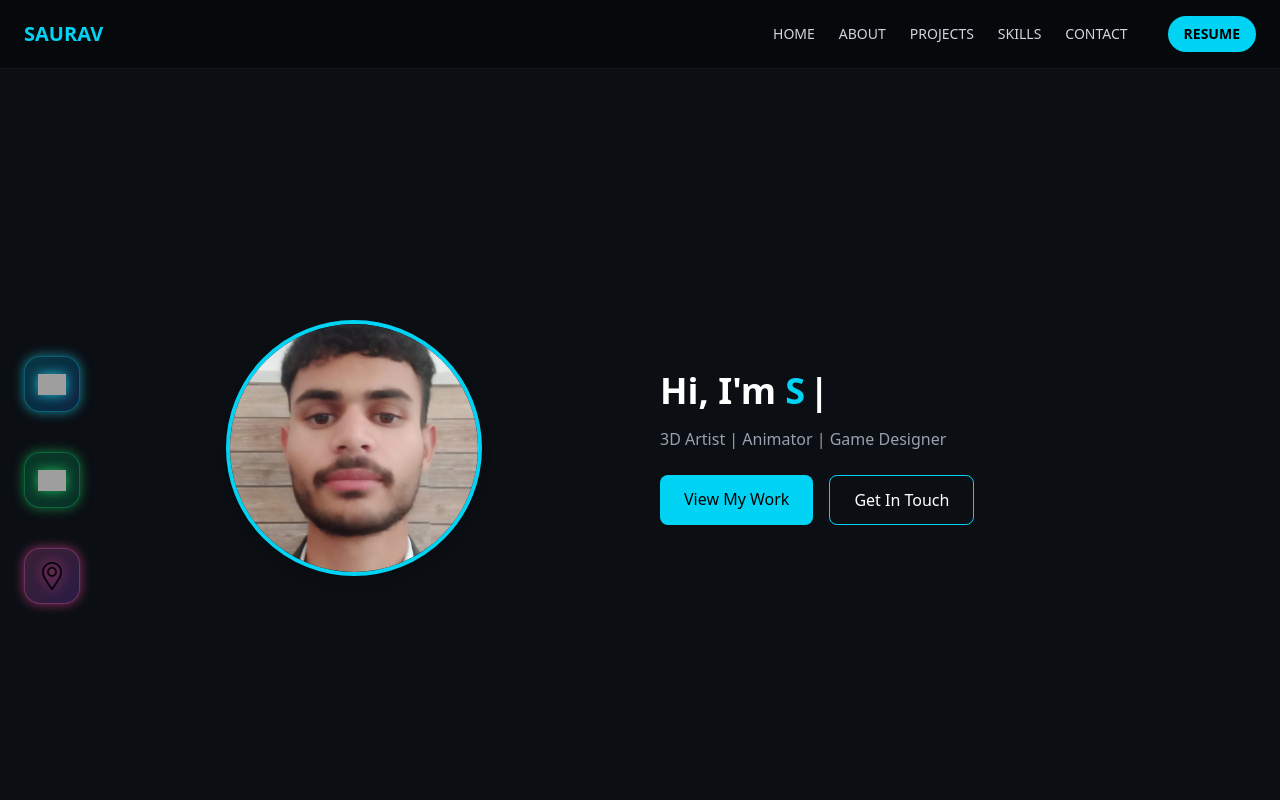
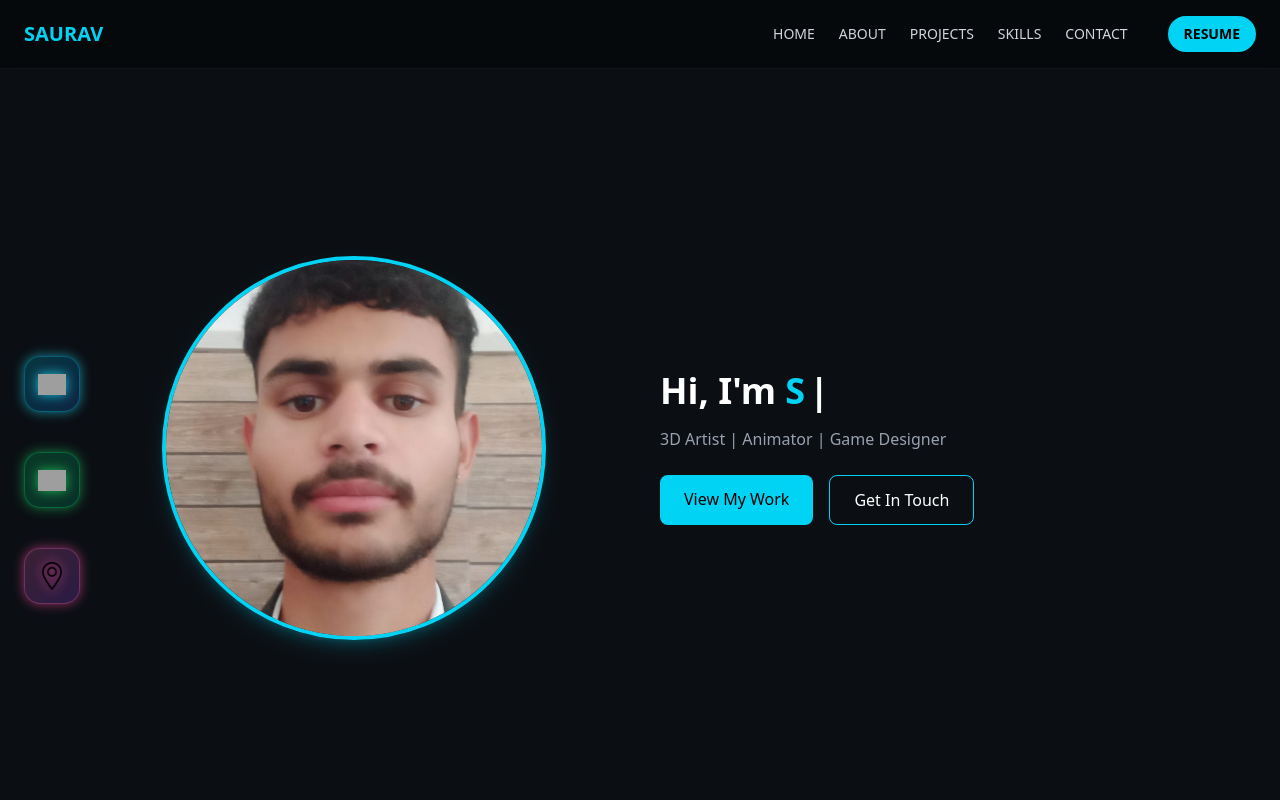
Before and after one commit to sauravbhandari007/sauravbhandari007, a React (Vite) app: page / in a window 1280 px wide. Shown: the top 800 px of the page. Built offline with nearby package versions, Linux system fonts and the light colour scheme; grey boxes are pictures that could not be loaded.

Commit message:
hello bsdk

```diff
--- a/src/components/Hero.jsx
+++ b/src/components/Hero.jsx
@@ -40,8 +40,8 @@ export default function Hero() {
         <section id="home" className="min-h-screen flex items-center justify-center pt-24">
             <div className="max-w-6xl w-full grid md:grid-cols-2 gap-10 px-6 items-center">
                 <div className="flex justify-center">
-                    <div className="w-64 h-64 rounded-full border-4 border-cyan-400 overflow-hidden shadow-lg">
-                        <img src={saurabh} className="w-full h-full object-cover" />
+                    <div className="w-80 h-80 md:w-96 md:h-96 rounded-full border-4 border-cyan-400 overflow-hidden shadow-lg shadow-cyan-400/20">
+                        <img src={saurabh} alt="Saurav Bhandari" className="w-full h-full object-cover" />
                     </div>
                 </div>
                 <div>
```
